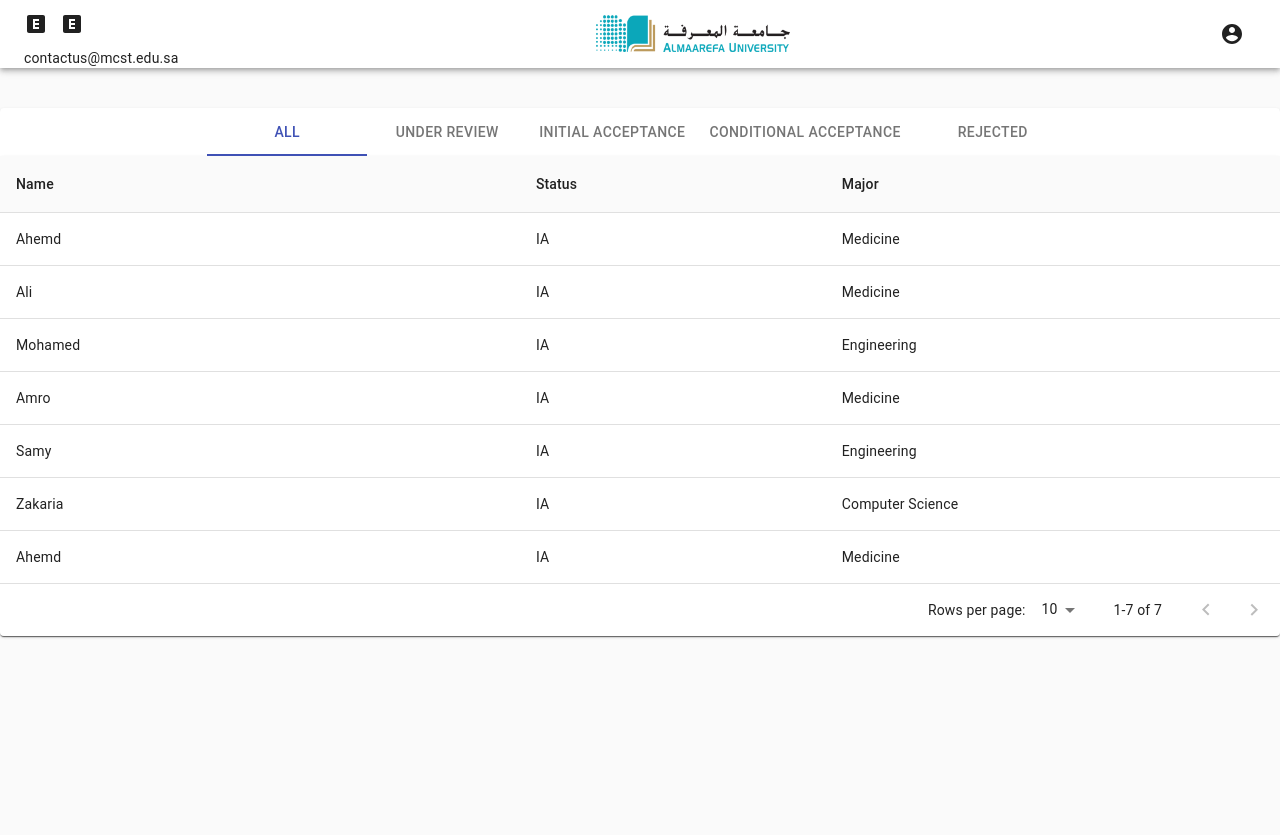
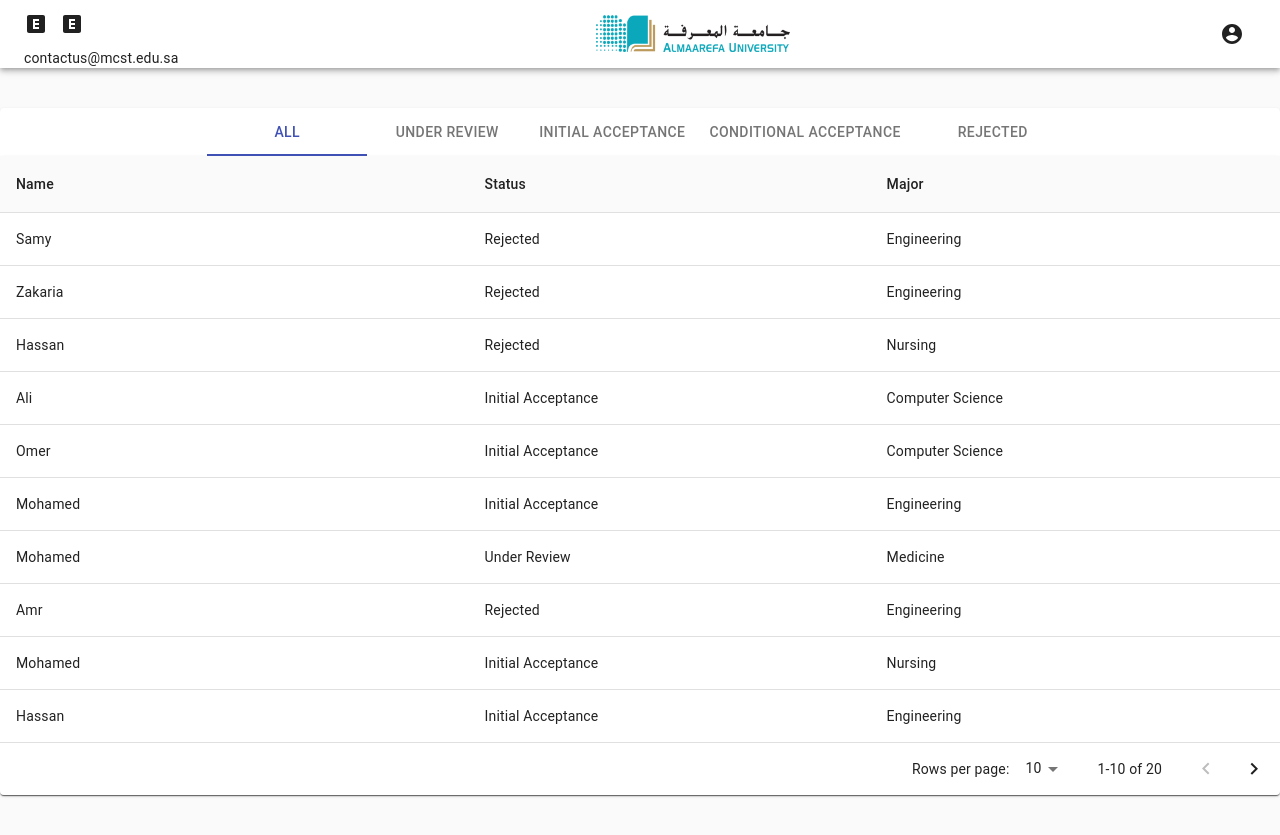
Before and after one commit to amrfekryy/MU-task, a React (Create React App) app: page / in a window 1280 px wide. Before the commit the page ends 800 px from the top, so only its background shows below. Built offline with nearby package versions, Linux system fonts and the light colour scheme; the HTML template or start-up script is replaced by a standard one.

Commit message:
initial fakeStudentsService

```diff
--- a/src/components/body/table.js
+++ b/src/components/body/table.js
@@ -8,6 +8,8 @@ import TableContainer from '@material-ui/core/TableContainer';
 import TableHead from '@material-ui/core/TableHead';
 import TablePagination from '@material-ui/core/TablePagination';
 import TableRow from '@material-ui/core/TableRow';
+import fakeStudentsService from 'helpers/fakeStudentsService'
+
 
 const columns = [
   { id: 'name', label: 'Name', minWidth: 170 },
@@ -22,25 +24,8 @@ const columns = [
   // },
 ];
 
-function createData(name, status, major) {
-  return { name, status, major };
-}
 
-const rows = [
-  createData('Ahemd', 'IA', 'Medicine'),
-  createData('Ali', 'IA', 'Medicine'),
-  createData('Mohamed', 'IA', 'Engineering'),
-  createData('Amro', 'IA', 'Medicine'),
-  createData('Samy', 'IA', 'Engineering'),
-  createData('Zakaria', 'IA', 'Computer Science'),
-  createData('Ahemd', 'IA', 'Medicine'),
-  // createData('Ali', 'IA', 'Medicine'),
-  // createData('Mohamed', 'IA', 'Engineering'),
-  // createData('Amro', 'IA', 'Medicine'),
-  // createData('Samy', 'IA', 'Engineering'),
-  // createData('Zakaria', 'IA', 'Computer Science'),
-
-];
+const rows = fakeStudentsService({ count: 20 })
 
 const useStyles = makeStyles({
   root: {
--- a/src/components/header/sidebar.js
+++ b/src/components/header/sidebar.js
@@ -20,7 +20,7 @@ const useStyles = makeStyles({
   },
 });
 
-export default function SwipeableTemporaryDrawer() {
+export default function Sidebar() {
   const classes = useStyles();
   const [state, setState] = React.useState({
     left: false,
@@ -47,7 +47,7 @@ export default function SwipeableTemporaryDrawer() {
             <ArrowForwardIosIcon />
             <AccountCircle />
           </ListItemIcon>
-          <ListItemText primary={'Admission Male'} />
+          <ListItemText primary={'Admission Officer'} />
         </ListItem>
       </List>
       <Divider />
--- /dev/null
+++ b/src/helpers/fakeStudentsService.js
@@ -0,0 +1,31 @@
+
+// add array extension that returns a random value
+Array.prototype.getRandom = function(){
+  return this[Math.floor(Math.random() * this.length)];
+}
+
+export default function fakeStudentsService ({ count }) {
+
+  const names = [
+    { en: 'Ahmed', ar: 'أحمد' },
+    { en: 'Ali', ar: 'علي' },
+    { en: 'Mohamed', ar: 'محمد' },
+    { en: 'Amr', ar: 'عمرو' },
+    { en: 'Samy', ar: 'سامي' },
+    { en: 'Zakaria', ar: 'زكريا' },
+    { en: 'Hassan', ar: 'حسن' },
+    { en: 'Omer', ar: 'عمر' },
+  ]
+  const status = ['Under Review', 'Initial Acceptance', 'Conditional Acceptance', 'Rejected']
+  const majors = ['Medicine', 'Engineering', 'Pharmacy', 'Computer Science', 'Nursing']
+
+  const out = []
+  for (let i = 0; i < count; i++) {
+    out.push({
+      name: names.getRandom()['en'],
+      status: status.getRandom(),
+      major: majors.getRandom()
+    })
+  }
+  return out
+}
```
